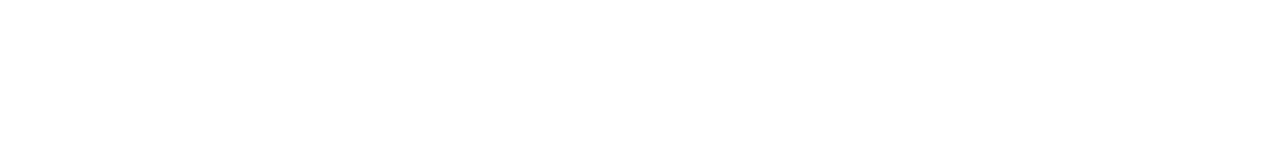
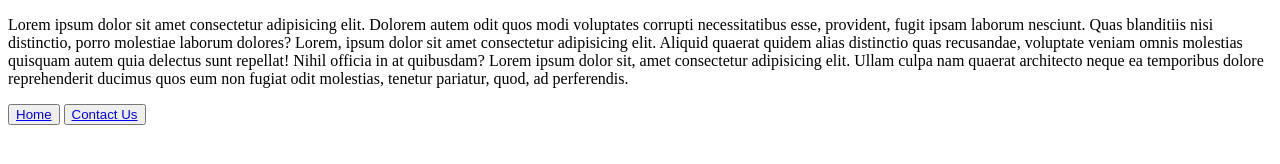
Before and after one commit to jakobccurtis/milestoneReview, a plain HTML site: page about.html in a window 1280 px wide. Drawn offline with Linux system fonts and the light colour scheme.

Commit message:
contact and about created with meta data

```diff
--- a/about.html
+++ b/about.html
@@ -0,0 +1,31 @@
+<!DOCTYPE html>
+<html lang="en">
+<head>
+    <meta charset="UTF-8">
+    <meta http-equiv="X-UA-Compatible" content="IE=edge">
+    <meta name="viewport" content="width=device-width, initial-scale=1.0">
+    <title>About Us</title>
+    <!-- link .css -->
+    <link rel="stylesheet" href="main.css">
+</head>
+<body>
+    <p>
+        Lorem ipsum dolor sit amet consectetur adipisicing elit. Dolorem autem odit quos modi voluptates corrupti necessitatibus esse, provident, fugit ipsam laborum nesciunt. Quas blanditiis nisi distinctio, porro molestiae laborum dolores?
+        Lorem, ipsum dolor sit amet consectetur adipisicing elit. Aliquid quaerat quidem alias distinctio quas recusandae, voluptate veniam omnis molestias quisquam autem quia delectus sunt repellat! Nihil officia in at quibusdam?
+        Lorem ipsum dolor sit, amet consectetur adipisicing elit. Ullam culpa nam quaerat architecto neque ea temporibus dolore reprehenderit ducimus quos eum non fugiat odit molestias, tenetur pariatur, quod, ad perferendis.
+    </p>
+    <!-- footer with links to home and contact pages -->
+    <footer>
+        <div>
+            <button>
+                <a href="index.html">Home</a>
+            </button>
+            <button>
+                <a href="contact.html">Contact Us</a>
+            </button>
+        </div>
+    </footer>
+</body>
+<!-- link .js -->
+<script type="module" src="index.js"></script>
+</html>
```
Also changed, not shown: contact.html (+31 -0 lines), index.html (+15 -1 lines).
